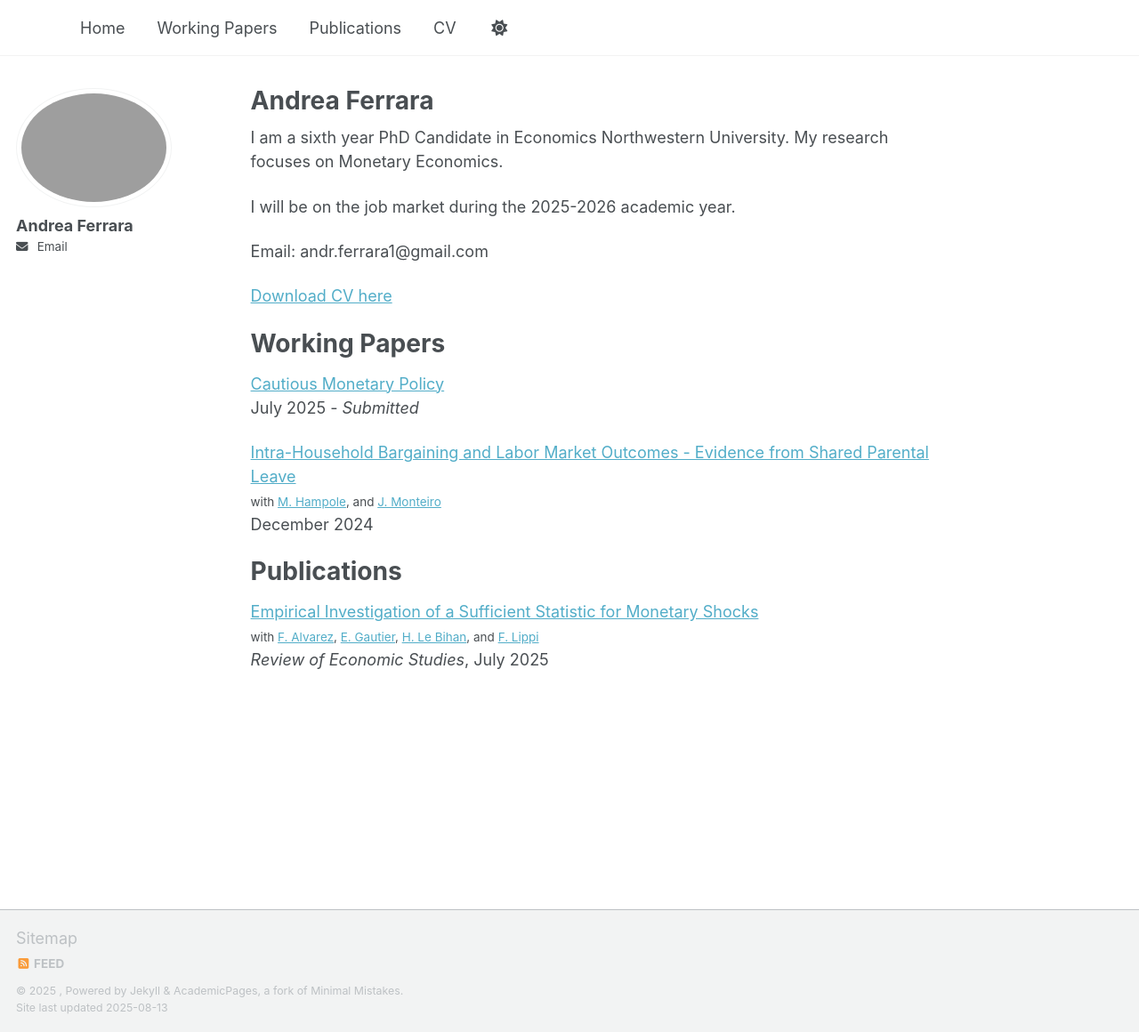
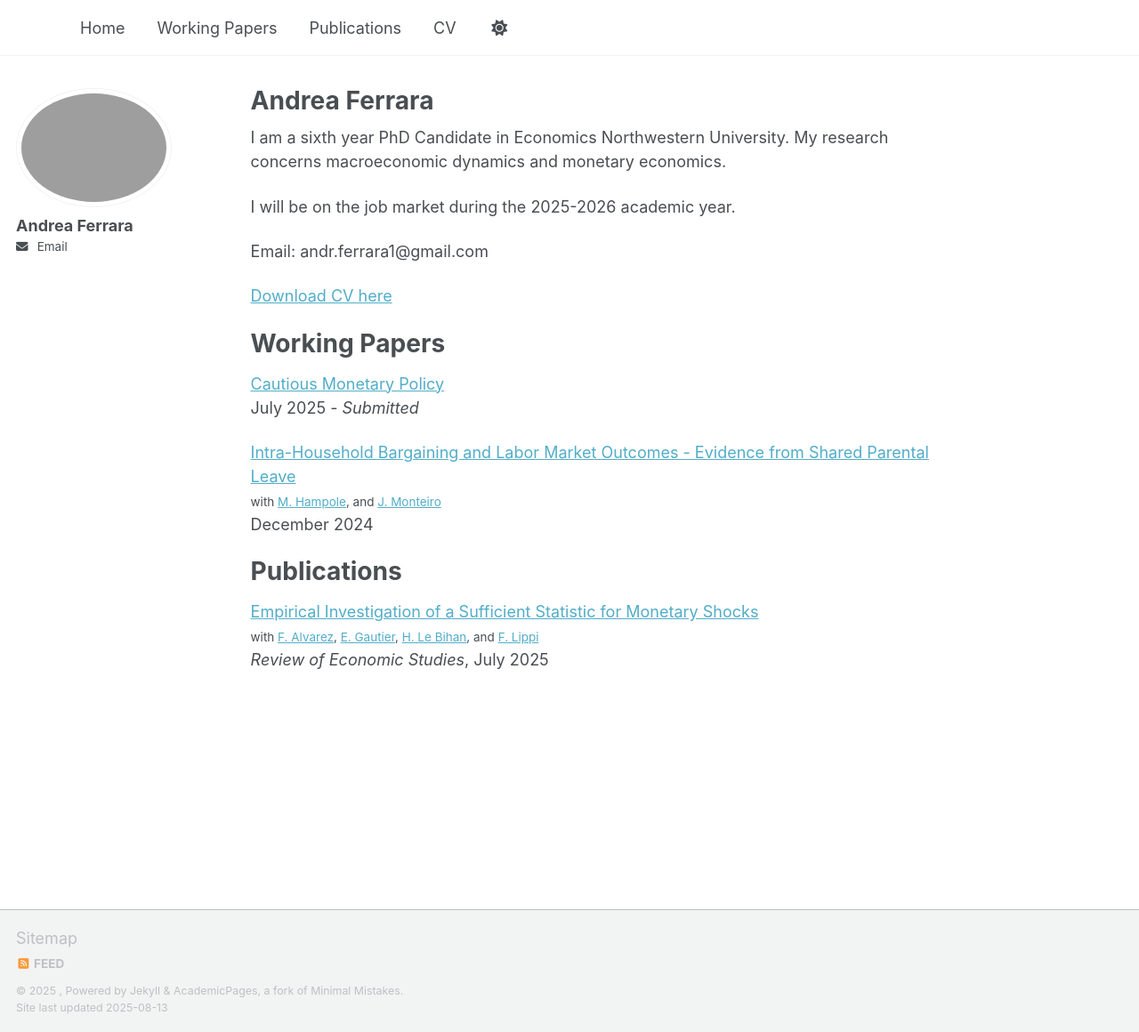
Before and after one commit to AndreaFerrara1997/AndreaFerrara1997.github.io, a Jekyll site: the page built from index.md, in a window 1280 px wide and 1160 px high. Shown: the whole window at 89% size. Built offline with Jekyll 4.4.1, drawn with Linux system fonts in a browser that asks for light colours; a script that is not in the unit is left out.

Commit message:
Update index.md

```diff
--- a/index.md
+++ b/index.md
@@ -5,7 +5,7 @@ permalink: /
 author_profile: true
 ---
 
-I am a sixth year PhD Candidate in Economics Northwestern University. My research focuses on Monetary Economics.
+I am a sixth year PhD Candidate in Economics Northwestern University. My research concerns macroeconomic dynamics and monetary economics.
 
 I will be on the job market during the 2025-2026 academic year.
 
```
